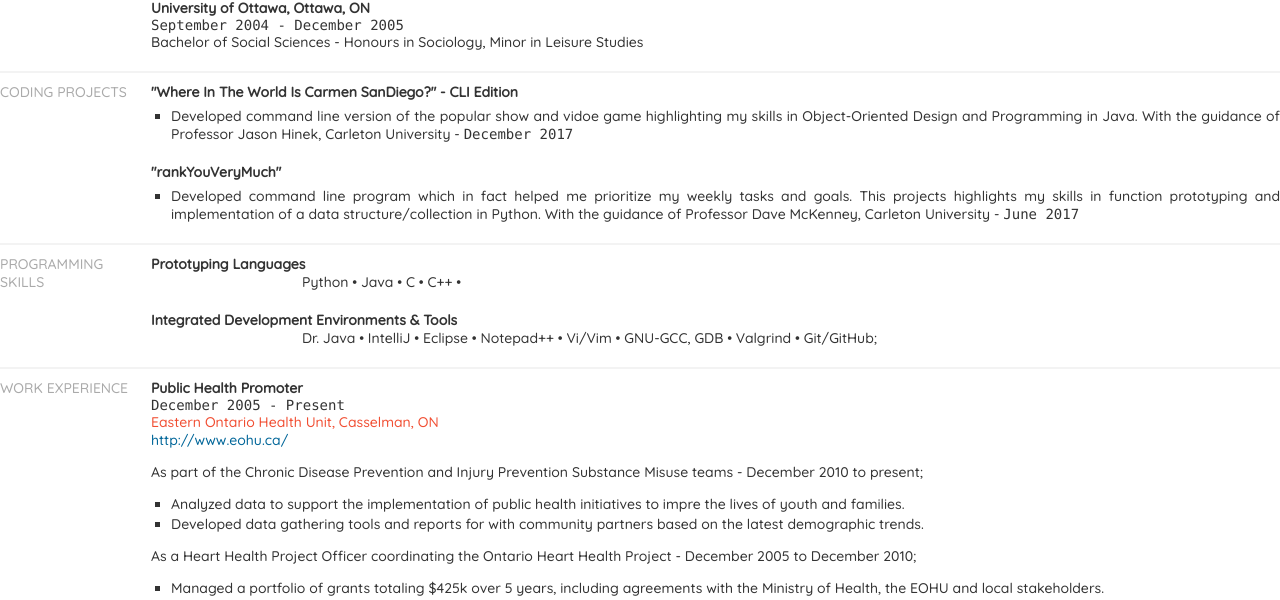
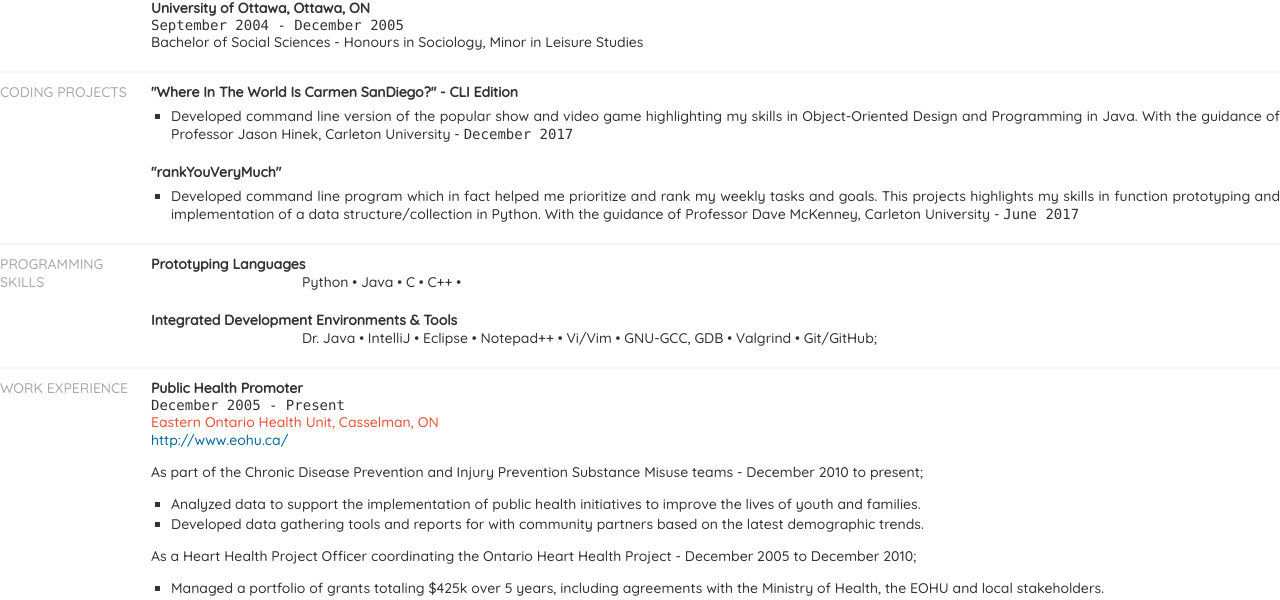
Before and after one commit to jpamphile/cv, a Jekyll site: the page built from index.html, in a window 1280 px wide. Shown: the part 385-985 px from the top of the page. Built offline with Jekyll 4.4.1, drawn with Linux system fonts in a browser that asks for light colours; some web fonts are replaced.

Commit message:
Update index.html

```diff
--- a/index.html
+++ b/index.html
@@ -105,7 +105,7 @@
 				</div>
 			</div>
 			<ul class="highlights codingProject">
-				<li>Developed command line version of the popular show and vidoe game highlighting my skills in Object-Oriented Design and Programming in Java. With the guidance of Professor Jason Hinek, Carleton University - <code>December 2017</code></li>
+				<li>Developed command line version of the popular show and video game highlighting my skills in Object-Oriented Design and Programming in Java. With the guidance of Professor Jason Hinek, Carleton University - <code>December 2017</code></li>
 			</ul>
 		</div>
 		<div class="sectionContent">
@@ -116,7 +116,7 @@
 				</div>
 			</div>
 			<ul class="highlights codingProject">
-				<li>Developed command line program which in fact helped me prioritize my weekly tasks and goals. This projects highlights my skills in function prototyping and implementation of a data structure/collection in Python. With the guidance of Professor Dave McKenney, Carleton University - <code> June 2017</code></li>
+				<li>Developed command line program which in fact helped me prioritize and rank my weekly tasks and goals. This projects highlights my skills in function prototyping and implementation of a data structure/collection in Python. With the guidance of Professor Dave McKenney, Carleton University - <code> June 2017</code></li>
 			</ul>
 		</div>
 	</div>
@@ -178,7 +178,7 @@
 			</div>
 			<p>As part of the Chronic Disease Prevention and Injury Prevention Substance Misuse teams - December 2010 to present;</p>
 			<ul class="highlights">
-				<li>Analyzed data to support the implementation of public health initiatives to impre the lives of youth and families.</li>
+				<li>Analyzed data to support the implementation of public health initiatives to improve the lives of youth and families.</li>
 				<li>Developed data gathering tools and reports for with community partners based on the latest demographic trends.</li>
 			</ul>
 			<p>As a Heart Health Project Officer coordinating the Ontario Heart Health Project - December 2005 to December 2010;</p>
```
